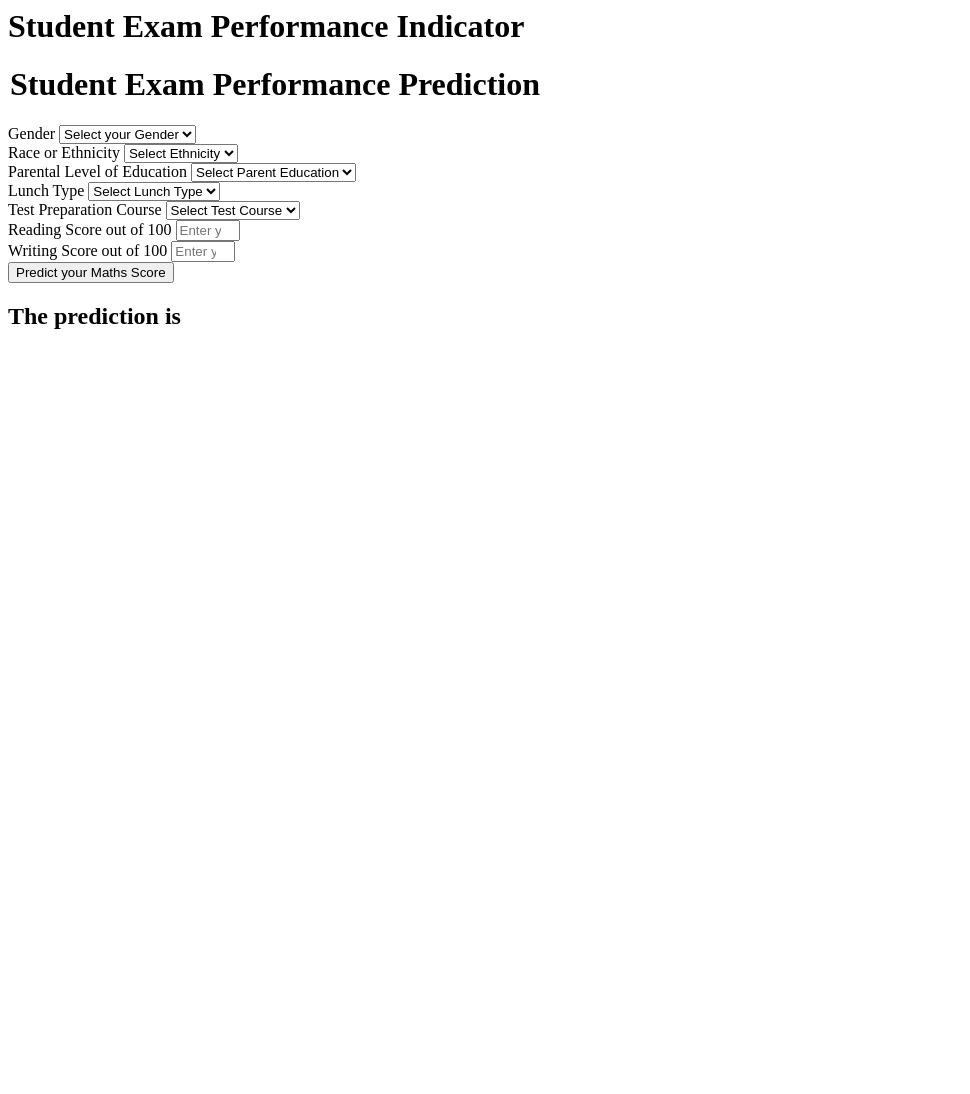
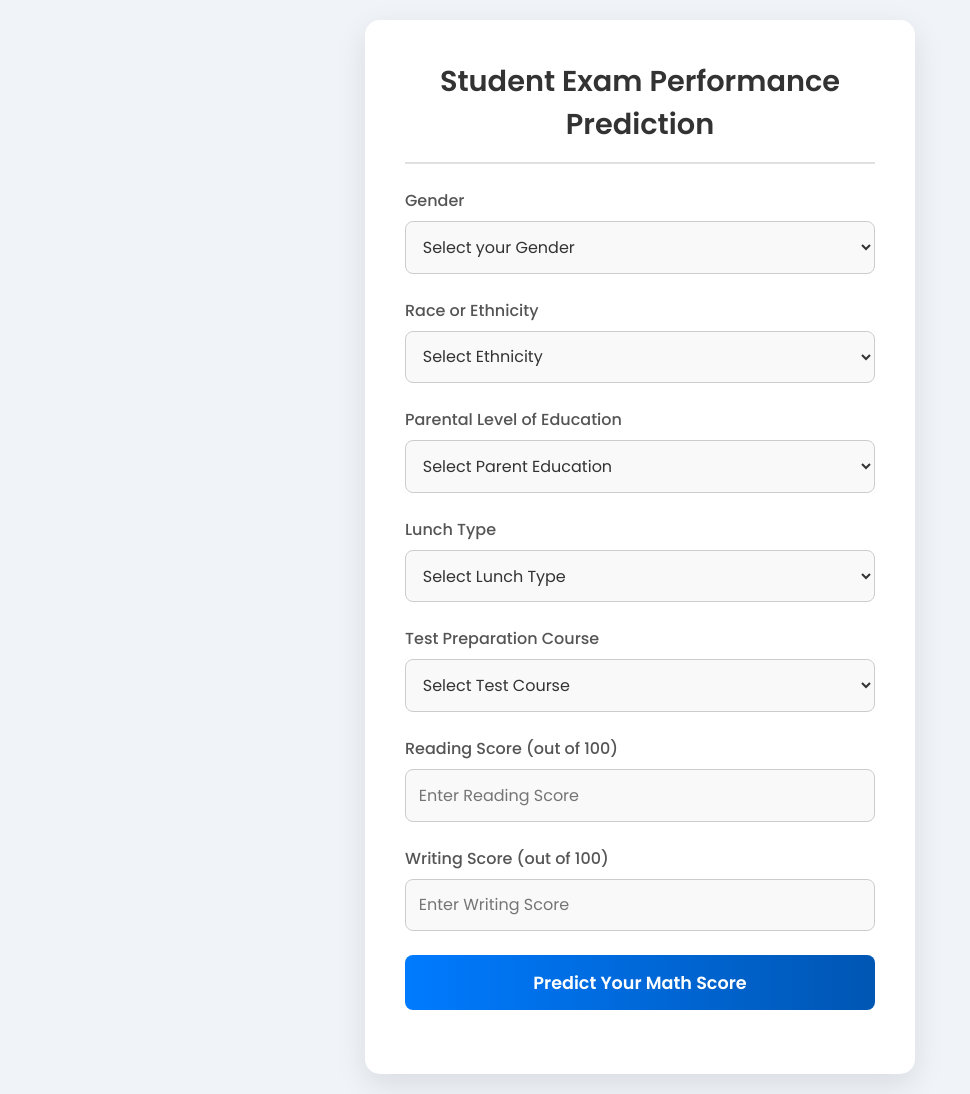
Before and after one commit to dibyanshu-8/GRADEient, a Flask app: page /predictdata in a window 1280 px wide. Shown: the whole page, without its empty margins (0-970 px from the left). Before the commit the page ends 329 px from the top, so only its background shows below. Run offline with Flask 3, Linux system fonts and the light colour scheme.

Commit message:
all design finished

```diff
--- a/templates/home.html
+++ b/templates/home.html
@@ -1,29 +1,139 @@
-<!-- It contains simple input data fields that we need to provide to the model for prediction -->
-<html>
-    <!--<head><meta charset="utf-8"></head><head></head><body>-->
-    <div class="login">
-       <h1>Student Exam Performance Indicator</h1>
+<!DOCTYPE html>
+<html lang="en">
+<head>
+    <meta charset="UTF-8">
+    <meta name="viewport" content="width=device-width, initial-scale=1.0">
+    <title>Student Exam Performance Prediction</title>
+    <style>
+        /* --- Google Font Import --- */
+        @import url('https://fonts.googleapis.com/css2?family=Poppins:wght@400;500;600&display=swap');
+
+        /* --- Global Styles & Resets --- */
+        * {
+            margin: 0;
+            padding: 0;
+            box-sizing: border-box;
+            font-family: 'Poppins', sans-serif;
+        }
+
+        body {
+            background: #f0f4f8; /* A soft, light blue-gray background */
+            display: flex;
+            justify-content: center;
+            align-items: center;
+            min-height: 100vh;
+            padding: 20px;
+        }
+
+        /* --- Main Form Container --- */
+        .container {
+            background-color: #ffffff;
+            padding: 2.5rem;
+            border-radius: 15px;
+            box-shadow: 0 10px 30px rgba(0, 0, 0, 0.1);
+            width: 100%;
+            max-width: 550px;
+        }
+
+        /* --- Headings and Titles --- */
+        .container h1 {
+            text-align: center;
+            font-size: 1.8rem;
+            font-weight: 600;
+            color: #333;
+            margin-bottom: 1.5rem;
+            border-bottom: 2px solid #e0e0e0;
+            padding-bottom: 1rem;
+        }
+
+        /* --- Form Grouping --- */
+        .form-group {
+            margin-bottom: 1.5rem;
+        }
+
+        .form-group label {
+            display: block;
+            font-weight: 500;
+            color: #555;
+            margin-bottom: 0.5rem;
+        }
+
+        /* --- Input and Select Fields --- */
+        .form-control {
+            width: 100%;
+            padding: 0.8rem;
+            font-size: 1rem;
+            color: #333;
+            background-color: #f9f9f9;
+            border: 1px solid #ccc;
+            border-radius: 8px;
+            transition: border-color 0.3s ease, box-shadow 0.3s ease;
+        }
+
+        .form-control:focus {
+            outline: none;
+            border-color: #007bff;
+            box-shadow: 0 0 8px rgba(0, 123, 255, 0.25);
+        }
+
+        /* Style for the placeholder option */
+        .placeholder {
+            color: #999;
+        }
+
+        /* --- Submit Button --- */
+        .btn {
+            width: 100%;
+            padding: 0.9rem;
+            font-size: 1.1rem;
+            font-weight: 600;
+            color: #fff;
+            background: linear-gradient(90deg, #007bff, #0056b3);
+            border: none;
+            border-radius: 8px;
+            cursor: pointer;
+            transition: transform 0.2s ease, box-shadow 0.2s ease;
+        }
+
+        .btn:hover {
+            transform: translateY(-2px);
+            box-shadow: 0 6px 12px rgba(0, 123, 255, 0.3);
+        }
+
+        /* --- Results Display --- */
+        .results {
+            margin-top: 2rem;
+            text-align: center;
+            font-size: 1.2rem;
+            font-weight: 500;
+            color: #0056b3;
+            background-color: #e7f3ff;
+            padding: 1rem;
+            border-radius: 8px;
+            border: 1px solid #b3d7ff;
+        }
+    </style>
+</head>
+<body>
+
+    <div class="container">
+        <h1>Student Exam Performance Prediction</h1>
 
         <form action="{{ url_for('predict_datapoint')}}" method="post">
-        <h1>
-            <legend>Student Exam Performance Prediction</legend>
-        </h1>
 
-        <!-- Gender -->
-        <div class="mb-3">
-            <label class="form-label">Gender</label>
-            <select class="form-control" name="gender" required="">
-                <option class="placeholder" selected="" disabled="" value="">Select your Gender</option>
+            <div class="form-group">
+                <label for="gender">Gender</label>
+                <select id="gender" class="form-control" name="gender" required>
+                    <option class="placeholder" selected disabled value="">Select your Gender</option>
                     <option value="male">Male</option>
                     <option value="female">Female</option>
                 </select>
             </div>
 
-        <!-- Race/Ethnicity -->
-        <div class="mb-3">
-            <label class="form-label">Race or Ethnicity</label>
-            <select class="form-control" name="ethnicity" required="">
-                <option class="placeholder" selected="" disabled="" value="">Select Ethnicity</option>
+            <div class="form-group">
+                <label for="ethnicity">Race or Ethnicity</label>
+                <select id="ethnicity" class="form-control" name="ethnicity" required>
+                    <option class="placeholder" selected disabled value="">Select Ethnicity</option>
                     <option value="group A">Group A</option>
                     <option value="group B">Group B</option>
                     <option value="group C">Group C</option>
@@ -32,11 +142,10 @@
                 </select>
             </div>
 
-        <!-- Parental Education -->
-        <div class="mb-3">
-            <label class="form-label">Parental Level of Education</label>
-            <select class="form-control" name="parental_level_of_education" required="">
-                <option class="placeholder" selected="" disabled="" value="">Select Parent Education</option>
+            <div class="form-group">
+                <label for="parental_level_of_education">Parental Level of Education</label>
+                <select id="parental_level_of_education" class="form-control" name="parental_level_of_education" required>
+                    <option class="placeholder" selected disabled value="">Select Parent Education</option>
                     <option value="associate's degree">Associate's degree</option>
                     <option value="bachelor's degree">Bachelor's degree</option>
                     <option value="high school">High school</option>
@@ -46,48 +155,45 @@
                 </select>
             </div>
 
-        <!-- Lunch -->
-        <div class="mb-3">
-            <label class="form-label">Lunch Type</label>
-            <select class="form-control" name="lunch" required="">
-                <option class="placeholder" selected="" disabled="" value="">Select Lunch Type</option>
+            <div class="form-group">
+                <label for="lunch">Lunch Type</label>
+                <select id="lunch" class="form-control" name="lunch" required>
+                    <option class="placeholder" selected disabled value="">Select Lunch Type</option>
                     <option value="free/reduced">Free/Reduced</option>
                     <option value="standard">Standard</option>
                 </select>
             </div>
 
-        <!-- Test Preparation -->
-        <div class="mb-3">
-            <label class="form-label">Test Preparation Course</label>
-            <select class="form-control" name="test_preparation_course" required="">
-                <option class="placeholder" selected="" disabled="" value="">Select Test Course</option>
+            <div class="form-group">
+                <label for="test_preparation_course">Test Preparation Course</label>
+                <select id="test_preparation_course" class="form-control" name="test_preparation_course" required>
+                    <option class="placeholder" selected disabled value="">Select Test Course</option>
                     <option value="none">None</option>
                     <option value="completed">Completed</option>
                 </select>
             </div>
 
-        <!-- Reading Score -->
-        <div class="mb-3">
-            <label class="form-label">Reading Score out of 100</label>
-            <input class="form-control" type="number" name="reading_score" placeholder="Enter your Reading Score" min="0" max="100" required="">
+            <div class="form-group">
+                <label for="reading_score">Reading Score (out of 100)</label>
+                <input id="reading_score" class="form-control" type="number" name="reading_score" placeholder="Enter Reading Score" min="0" max="100" required>
             </div>
 
-        <!-- Writing Score -->
-        <div class="mb-3">
-            <label class="form-label">Writing Score out of 100</label>
-            <input class="form-control" type="number" name="writing_score" placeholder="Enter your Writing Score" min="0" max="100" required="">
+            <div class="form-group">
+                <label for="writing_score">Writing Score (out of 100)</label>
+                <input id="writing_score" class="form-control" type="number" name="writing_score" placeholder="Enter Writing Score" min="0" max="100" required>
             </div>
 
-        <!-- Submit Button -->
-        <div class="mb-3">
-            <input class="btn btn-primary" type="submit" value="Predict your Maths Score">
+            <div class="form-group">
+                <input class="btn" type="submit" value="Predict Your Math Score">
             </div>
         </form>
 
-    <h2>
-       The prediction is {{results}}
-    </h2>
+        {% if results %}
+        <div class="results">
+            The predicted Math score is {{results}}
+        </div>
+        {% endif %}
     </div>
 
-
-</body></html>
+</body>
+</html>
```
Also changed, not shown: templates/index.html (+59 -1 lines). Lines whose indentation alone changed are shown as unchanged.
